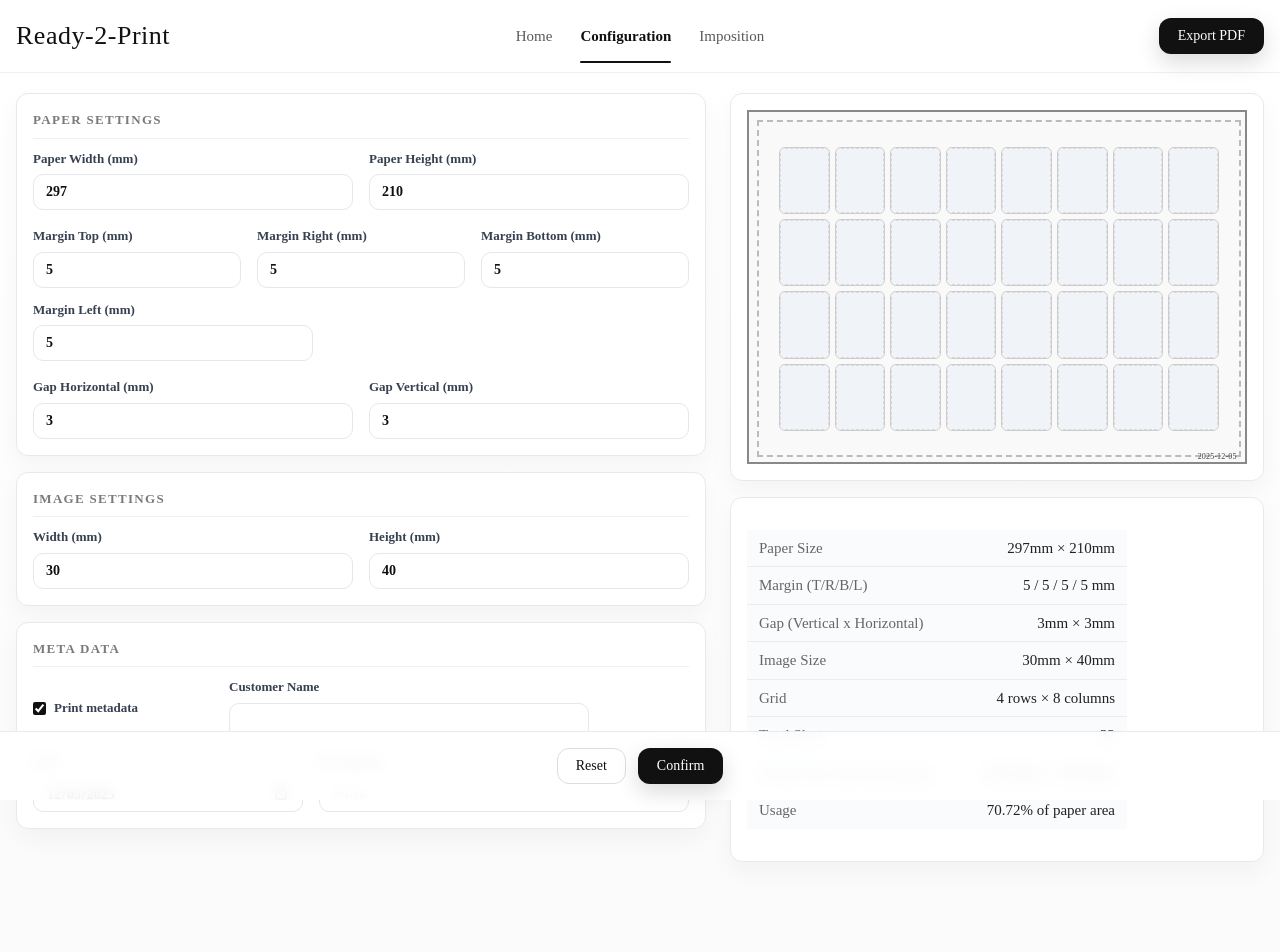
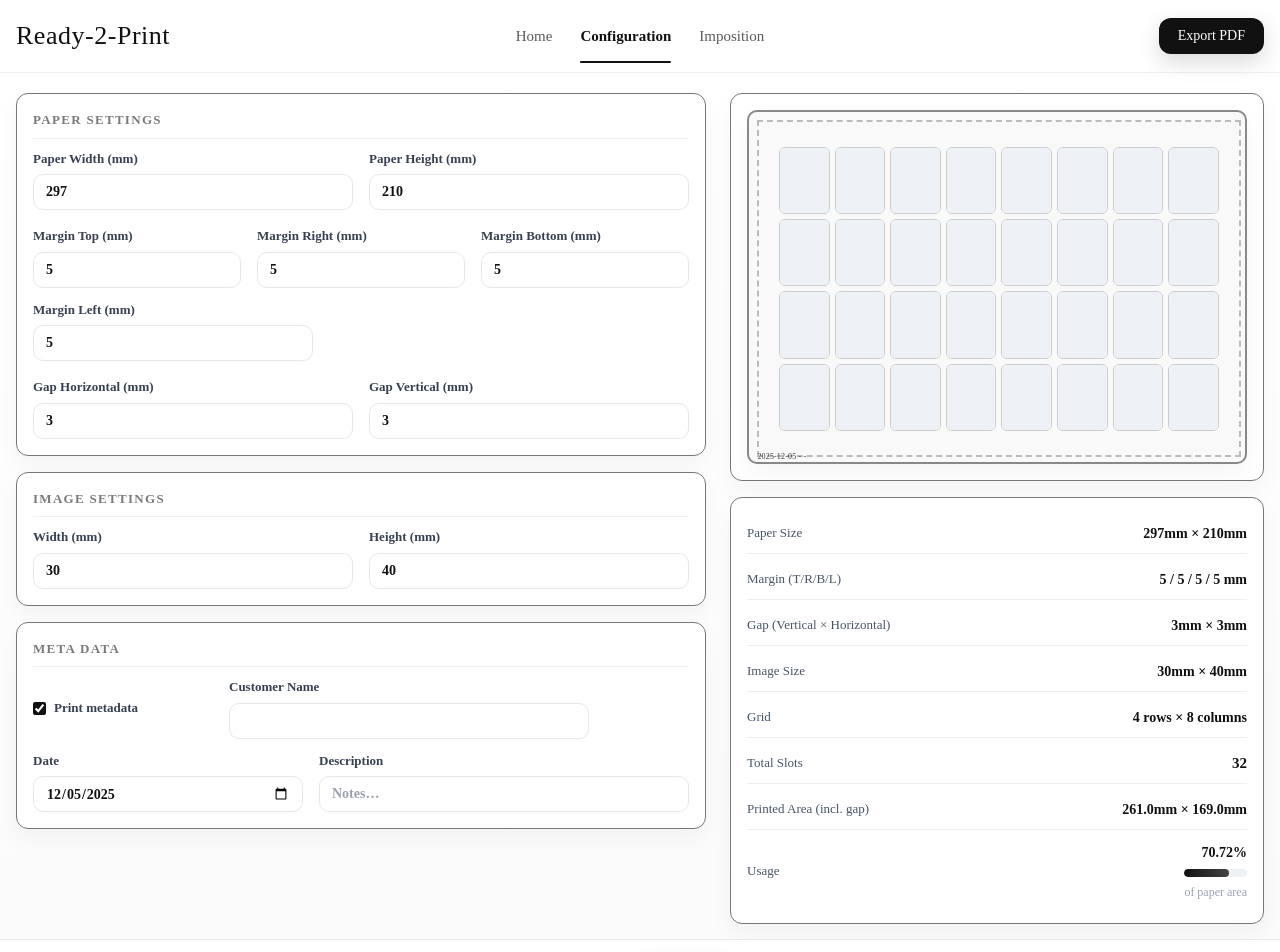
Before and after one commit to danh-tc/ready-2-print, a Next.js app: page /configuration in a window 1280 px wide. Shown: the top 952 px of the page. Built offline with nearby package versions, Linux system fonts and the light colour scheme.

Commit message:
Update UI of Configuration Page

```diff
--- a/components/layout/LayoutConfigurator.tsx
+++ b/components/layout/LayoutConfigurator.tsx
@@ -98,7 +98,7 @@ export default function LayoutConfigurator() {
             Reset
           </button>
           <Link
-            href="/impose"
+            href="/imposition"
             className="rethink-btn rethink-btn--primary rethink-btn--md"
           >
             Confirm
--- a/components/layout/PaperPreview.tsx
+++ b/components/layout/PaperPreview.tsx
@@ -1,3 +1,5 @@
+"use client";
+
 import React, { useMemo } from "react";
 import { calculateGridLayout } from "@/lib/layoutCalculator";
 import { ImageCell } from "./ImageCell";
@@ -31,10 +33,10 @@ export const PaperPreview: React.FC<Props> = ({
   onSlotRemoveImage,
   onSlotEditImage,
 }) => {
-  const PREVIEW_MAX_W = 500;
+  const PREVIEW_W = 500;
   const aspect = paper.height / paper.width;
-  const previewWidth = PREVIEW_MAX_W;
-  const previewHeight = PREVIEW_MAX_W * aspect;
+  const previewWidth = PREVIEW_W;
+  const previewHeight = PREVIEW_W * aspect;
   const scale = previewWidth / paper.width;
 
   const layout = useMemo(
@@ -62,23 +64,54 @@ export const PaperPreview: React.FC<Props> = ({
   const gridOffsetX = (usableW - gridW) / 2;
   const gridOffsetY = (usableH - gridH) / 2;
 
-  const cells: React.ReactNode[] = [];
-  for (let row = 0; row < layout.rows; row++) {
-    for (let col = 0; col < layout.cols; col++) {
-      const idx = row * layout.cols + col;
-      cells.push(
-        <ImageCell key={`${row}-${col}`} width={cellWidth} height={cellHeight}>
+  return (
+    <div
+      className="rethink-paper-preview"
+      style={{
+        width: previewWidth, // dynamic
+        height: previewHeight, // dynamic
+      }}
+    >
+      {/* Margin box: top/left/size dynamic */}
+      <div
+        className="rethink-paper-preview__margin"
+        style={{
+          top: margin.top,
+          left: margin.left,
+          width: previewWidth - margin.left - margin.right,
+          height: previewHeight - margin.top - margin.bottom,
+        }}
+      />
+
+      {/* Grid: position + size + templates/gaps dynamic */}
+      <div
+        className="rethink-paper-preview__grid"
+        style={{
+          top: margin.top + gridOffsetY,
+          left: margin.left + gridOffsetX,
+          width: gridW,
+          height: gridH,
+          gridTemplateRows: `repeat(${layout.rows}, ${cellHeight}px)`,
+          gridTemplateColumns: `repeat(${layout.cols}, ${cellWidth}px)`,
+          gap: `${gap.vertical}px ${gap.horizontal}px`,
+        }}
+      >
+        {Array.from({ length: layout.rows }).flatMap((_, r) =>
+          Array.from({ length: layout.cols }).map((__, c) => {
+            const idx = r * layout.cols + c;
+            return (
+              <ImageCell
+                key={`${r}-${c}`}
+                width={cellWidth}
+                height={cellHeight}
+              >
                 {images && images[idx] ? (
-            <div className="img-slot-with-actions">
+                  <div className="rethink-image-slot">
                     {/* eslint-disable-next-line @next/next/no-img-element */}
-              <img
-                src={images[idx].src}
-                alt={images[idx].name}
-                style={{ width: "100%", height: "100%", objectFit: "cover" }}
-              />
-              <div className="slot-actions">
+                    <img src={images[idx].src} alt={images[idx].name} />
+                    <div className="rethink-image-slot__actions">
                       <button
-                  className="slot-action-btn slot-action-crop"
+                        className="rethink-image-slot__action-btn rethink-image-slot__action-btn--crop"
                         title="Crop"
                         type="button"
                         onClick={(e) => {
@@ -89,7 +122,7 @@ export const PaperPreview: React.FC<Props> = ({
                         <Crop size={22} strokeWidth={2} />
                       </button>
                       <button
-                  className="slot-action-btn slot-action-remove"
+                        className="rethink-image-slot__action-btn rethink-image-slot__action-btn--remove"
                         title="Remove"
                         type="button"
                         onClick={(e) => {
@@ -102,105 +135,38 @@ export const PaperPreview: React.FC<Props> = ({
                     </div>
                   </div>
                 ) : allowSlotImageUpload && onSlotAddImage ? (
-            <label
-              className="img-slot-upload-btn"
-              style={{
-                width: "100%",
-                height: "100%",
-                display: "flex",
-                alignItems: "center",
-                justifyContent: "center",
-                cursor: "pointer",
-                background: "#f3f5f7",
-                borderRadius: 6,
-              }}
-            >
+                  <label className="rethink-image-slot rethink-image-slot--upload">
                     <input
                       type="file"
                       accept="image/*"
-                style={{ display: "none" }}
                       onChange={(e) => {
                         const file = e.target.files?.[0];
                         if (file) onSlotAddImage(idx, file);
                       }}
                     />
-              <span
-                className="add-icon"
-                style={{ fontSize: "2rem", color: "#7b8c8e" }}
-              >
-                ＋
-              </span>
+                    <span className="rethink-image-slot__add-icon">＋</span>
                   </label>
                 ) : (
-            <div className="img-placeholder" />
+                  <div className="rethink-image-slot rethink-image-slot--placeholder" />
                 )}
               </ImageCell>
             );
-    }
-  }
+          })
+        )}
+      </div>
 
-  return (
+      {(customerName || date || description) && (
         <div
-      className="paper-preview"
+          className="rethink-paper-preview__meta"
           style={{
-        width: previewWidth,
-        height: previewHeight,
-        position: "relative",
-        background: "#f9f9f9",
-        border: "2px solid #888",
-        boxSizing: "border-box",
+            paddingLeft: margin.left,
+            paddingRight: margin.right,
+            height: margin.bottom || "fit-content",
           }}
         >
-      <div
-        className="paper-preview__margin"
-        style={{
-          position: "absolute",
-          top: margin.top,
-          left: margin.left,
-          width: previewWidth - margin.left - margin.right,
-          height: previewHeight - margin.top - margin.bottom,
-          border: "2px dashed #bbb",
-          boxSizing: "border-box",
-        }}
-      />
-      <div
-        className="paper-preview__grid"
-        style={{
-          position: "absolute",
-          top: margin.top + gridOffsetY,
-          left: margin.left + gridOffsetX,
-          width: gridW,
-          height: gridH,
-          display: "grid",
-          gridTemplateRows: `repeat(${layout.rows}, ${cellHeight}px)`,
-          gridTemplateColumns: `repeat(${layout.cols}, ${cellWidth}px)`,
-          gap: `${gap.vertical}px ${gap.horizontal}px`,
-        }}
-      >
-        {cells}
+          <div className="rethink-paper-preview__meta-left">
+            {date} - {customerName} - {description}
           </div>
-      {(customerName || date || description) && (
-        <div
-          className="paper-preview__meta"
-          style={{
-            position: "absolute",
-            left: 0,
-            width: "100%",
-            bottom: 0,
-            height: margin.bottom || 'fit-content',
-            display: "flex",
-            alignItems: "center",
-            paddingLeft: margin.left,
-            paddingRight: margin.right,
-            color: "#373737",
-            boxSizing: "border-box",
-            zIndex: 3,
-            letterSpacing: "0.02em",
-          }}
-        >
-          <div style={{ flex: 1, fontWeight: 600 }}>{customerName}</div>
-          <div style={{ flex: 2, textAlign: "center" }}>{description}</div>
-          <div style={{ flex: 1, textAlign: "right" }}>{date}</div>
         </div>
       )}
     </div>
--- a/components/layout/SummaryTable.tsx
+++ b/components/layout/SummaryTable.tsx
@@ -1,4 +1,7 @@
+"use client";
+
 import "./summary-table.scss";
+
 interface Props {
   paper: { width: number; height: number };
   image: { width: number; height: number };
@@ -21,56 +24,95 @@ export const SummaryTable: React.FC<Props> = ({
 
   const paperArea = paper.width * paper.height;
   const printedArea = printedWidth * printedHeight;
-  const usagePercent = ((printedArea / paperArea) * 100).toFixed(2);
+  const usageRaw = (printedArea / paperArea) * 100;
+  const usagePercent = usageRaw.toFixed(2);
+  const usageClamped = Math.max(0, Math.min(100, usageRaw)); // for bar width
 
   return (
-    <table className="summary-table">
-      <tbody>
-        <tr>
-          <td>Paper Size</td>
-          <td>
+    <section className="rethink-summary" aria-label="Layout summary">
+      <dl className="rethink-summary__list">
+        <div className="rethink-summary__row">
+          <dt className="rethink-summary__label">Paper Size</dt>
+          <dd className="rethink-summary__value-cell">
+            <span className="rethink-summary__value">
               {paper.width}mm × {paper.height}mm
-          </td>
-        </tr>
-        <tr>
-          <td>Margin (T/R/B/L)</td>
-          <td>
+            </span>
+          </dd>
+        </div>
+
+        <div className="rethink-summary__row">
+          <dt className="rethink-summary__label">Margin (T/R/B/L)</dt>
+          <dd className="rethink-summary__value-cell">
+            <span className="rethink-summary__value">
               {margin.top} / {margin.right} / {margin.bottom} / {margin.left} mm
-          </td>
-        </tr>
-        <tr>
-          <td>Gap (Vertical x Horizontal)</td>
-          <td>
+            </span>
+          </dd>
+        </div>
+
+        <div className="rethink-summary__row">
+          <dt className="rethink-summary__label">Gap (Vertical × Horizontal)</dt>
+          <dd className="rethink-summary__value-cell">
+            <span className="rethink-summary__value">
               {gap.vertical}mm × {gap.horizontal}mm
-          </td>
-        </tr>
-        <tr>
-          <td>Image Size</td>
-          <td>
+            </span>
+          </dd>
+        </div>
+
+        <div className="rethink-summary__row">
+          <dt className="rethink-summary__label">Image Size</dt>
+          <dd className="rethink-summary__value-cell">
+            <span className="rethink-summary__value">
               {image.width}mm × {image.height}mm
-          </td>
-        </tr>
-        <tr>
-          <td>Grid</td>
-          <td>
+            </span>
+          </dd>
+        </div>
+
+        <div className="rethink-summary__row">
+          <dt className="rethink-summary__label">Grid</dt>
+          <dd className="rethink-summary__value-cell">
+            <span className="rethink-summary__value">
               {layout.rows} rows × {layout.cols} columns
-          </td>
-        </tr>
-        <tr>
-          <td>Total Slots</td>
-          <td>{layout.totalSlots}</td>
-        </tr>
-        <tr>
-          <td>Printed Area (Including gap)</td>
-          <td>
+            </span>
+          </dd>
+        </div>
+
+        <div className="rethink-summary__row rethink-summary__row--em">
+          <dt className="rethink-summary__label">Total Slots</dt>
+          <dd className="rethink-summary__value-cell">
+            <span className="rethink-summary__value">{layout.totalSlots}</span>
+          </dd>
+        </div>
+
+        <div className="rethink-summary__row">
+          <dt className="rethink-summary__label">Printed Area (incl. gap)</dt>
+          <dd className="rethink-summary__value-cell">
+            <span className="rethink-summary__value">
               {printedWidth.toFixed(1)}mm × {printedHeight.toFixed(1)}mm
-          </td>
-        </tr>
-        <tr>
-          <td>Usage</td>
-          <td>{usagePercent}% of paper area</td>
-        </tr>
-      </tbody>
-    </table>
+            </span>
+          </dd>
+        </div>
+
+        <div className="rethink-summary__row">
+          <dt className="rethink-summary__label">Usage</dt>
+          <dd className="rethink-summary__value-cell">
+            <span className="rethink-summary__value">{usagePercent}%</span>
+            <div
+              className="rethink-summary__usage"
+              role="progressbar"
+              aria-valuemin={0}
+              aria-valuemax={100}
+              aria-valuenow={Number(usagePercent)}
+              aria-label="Paper area used"
+            >
+              <div
+                className="rethink-summary__usage-fill"
+                style={{ width: `${usageClamped}%` }} // dynamic inline width only
+              />
+            </div>
+            <span className="rethink-summary__usage-note">of paper area</span>
+          </dd>
+        </div>
+      </dl>
+    </section>
   );
 };
--- a/components/layout/layout-configurator.scss
+++ b/components/layout/layout-configurator.scss
@@ -48,7 +48,7 @@
   /* cards */
   &__card {
     background: #fff;
-    border: 1px solid #e9e9e9;
+    border: 1px solid #777777;
     border-radius: 12px;
     box-shadow: 0 10px 24px rgba(0, 0, 0, 0.04);
     padding: var(--card-pad);
@@ -65,7 +65,6 @@
     padding-bottom: 8px;
   }
 
-  /* HARD 500px preview, centered in the card */
   &__preview {
     display: flex;
     justify-content: center;
@@ -81,10 +80,8 @@
     overflow: hidden;
   }
 
-  /* bottom sticky action bar */
   &__actions {
-    position: sticky;
-    bottom: 0;
+    margin-top: 15px;
     background: rgba(255, 255, 255, 0.9);
     border-top: 1px solid #eaeaea;
     backdrop-filter: saturate(160%) blur(8px);
@@ -94,6 +91,6 @@
     display: flex;
     align-items: center;
     justify-content: center;
-    gap: 12px;
+    gap: 24px;
   }
 }
--- a/components/layout/paper-preview.scss
+++ b/components/layout/paper-preview.scss
@@ -1,33 +1,61 @@
-.paper-preview {
+/* Block: rethink-paper-preview */
+.rethink-paper-preview {
+  position: relative;
+  overflow: hidden;
+  box-sizing: border-box;
+
+  /* visual polish */
   background: #f9f9f9;
   border: 2px solid #888;
-  position: relative;
-  overflow: hidden;
+  border-radius: 10px;
+  box-shadow: 0 10px 24px rgba(0, 0, 0, 0.04);
 
   &__margin {
+    position: absolute;
+    border: 2px dashed #bbb;
+    box-sizing: border-box;
     z-index: 1;
   }
 
   &__grid {
+    position: absolute;
+    display: grid; /* static; templates/gaps are inline */
     z-index: 2;
   }
 
   &__meta {
+    position: absolute;
+    left: 0;
+    bottom: 0;
+    width: 100%;
+    display: flex;
+    align-items: center;
+    color: #373737;
+    letter-spacing: 0.02em;
+    font-size: 8px;
     font-family: inherit;
     opacity: 0.96;
-    user-select: none;
     white-space: nowrap;
     overflow: hidden;
     text-overflow: ellipsis;
-    font-size: 8px;
+    z-index: 3;
   }
 }
 
-.img-slot-with-actions {
+/* Grid cell content */
+.rethink-image-slot {
   position: relative;
   width: 100%;
   height: 100%;
-  .slot-actions {
+
+  img {
+    display: block;
+    width: 100%;
+    height: 100%;
+    object-fit: cover;
+  }
+
+  &__actions {
     position: absolute;
     top: 8px;
     right: 8px;
@@ -36,29 +64,27 @@
     z-index: 10;
     opacity: 0;
     pointer-events: none;
-    transition: opacity 0.16s;
+    transition: opacity 0.16s ease;
   }
-  &:hover .slot-actions {
+  &:hover &__actions {
     opacity: 1;
     pointer-events: auto;
   }
-  .slot-action-btn {
+
+  &__action-btn {
     width: 24px;
     height: 24px;
     border: none;
     outline: none;
     border-radius: 50%;
-    display: flex;
-    align-items: center;
-    justify-content: center;
-    background: #e0e1e2;
-    color: #357a58;
+    display: grid;
+    place-items: center;
     font-size: 18px;
     box-shadow: 0 2px 8px #0001;
     cursor: pointer;
-    transition: background 0.18s, color 0.18s;
-  }
-  .slot-action-crop {
+    transition: background 0.18s ease, color 0.18s ease;
+
+    &--crop {
       background: #e0e1e2;
       color: #357a58;
       &:hover {
@@ -66,7 +92,7 @@
         color: #219968;
       }
     }
-  .slot-action-remove {
+    &--remove {
       background: #fa5533;
       color: #fff;
       &:hover {
@@ -75,3 +101,37 @@
       }
     }
   }
+
+  /* Upload + placeholder hard styles moved from inline */
+  &--upload {
+    width: 100%;
+    height: 100%;
+    display: flex;
+    align-items: center;
+    justify-content: center;
+    cursor: pointer;
+    background: #f3f5f7;
+    // border-radius: 6px;
+    border: 1px dashed #d7dade;
+
+    input[type="file"] {
+      display: none;
+    }
+    .rethink-image-slot__add-icon {
+      font-size: 2rem;
+      color: #7b8c8e;
+      line-height: 1;
+    }
+
+    &:hover {
+      background: #eef2f6;
+      border-color: #cfd4da;
+    }
+  }
+
+  &--placeholder {
+    width: 100%;
+    height: 100%;
+    background: #eef2f6;
+  }
+}
--- a/components/layout/summary-table.scss
+++ b/components/layout/summary-table.scss
@@ -1,26 +1,70 @@
-.summary-table {
+/* Modern key–value summary (desktop). Wrapped by your card container. */
+.rethink-summary {
+  font-size: 14px;
+  /* Let the parent card control padding/background. Keep this neutral. */
+}
+
+.rethink-summary__list {
+  margin: 0;
+  padding: 0;
+  display: grid;
+  gap: 6px; /* vertical rhythm between rows */
+}
+
+.rethink-summary__row {
+  display: grid;
+  grid-template-columns: 1fr auto; /* label | value cell */
+  align-items: center;
+  min-height: 40px;
+  padding: 6px 0;
+  border-bottom: 1px solid #eee;
+}
+.rethink-summary__row:last-child {
+  border-bottom: 0;
+}
+
+.rethink-summary__label {
+  color: #475467; /* slate-600 */
+  font-size: 13px;
+}
+
+.rethink-summary__value-cell {
+  text-align: right;
+  display: flex;
+  flex-direction: column;
+  align-items: flex-end;
+  gap: 6px;
+  min-width: 0;
+}
+
+.rethink-summary__value {
+  color: #111;
+  font-weight: 600;
+  font-size: 14px;
+  white-space: nowrap;
+}
+
+.rethink-summary__row--em .rethink-summary__value {
+  font-size: 15px;
+}
+
+/* Usage bar */
+.rethink-summary__usage {
   width: 100%;
-  max-width: 380px;
-  margin: 1rem 0;
-  border-collapse: collapse;
-  background: #fafbfc;
-  font-size: 15px;
-  th,
-  td {
-    padding: 7px 12px;
-    border-bottom: 1px solid #ececec;
-  }
-  tr:last-child td {
-    border-bottom: none;
-  }
-  td:first-child {
-    color: #666;
-    font-weight: 500;
-    width: 55%;
-  }
-  td:last-child {
-    color: #202124;
-    text-align: right;
-    width: 45%;
-  }
+  max-width: 260px; /* keeps bar tidy in narrow cards */
+  height: 8px;
+  border-radius: 999px;
+  background: #eef2f7;
+  overflow: hidden;
 }
+.rethink-summary__usage-fill {
+  height: 100%;
+  background: linear-gradient(90deg, #111, #444);
+  border-radius: inherit;
+  width: 0;
+  transition: width 0.25s ease;
+}
+.rethink-summary__usage-note {
+  font-size: 12px;
+  color: #98a2b3;
+}
```
Lines whose indentation alone changed are shown as unchanged.
